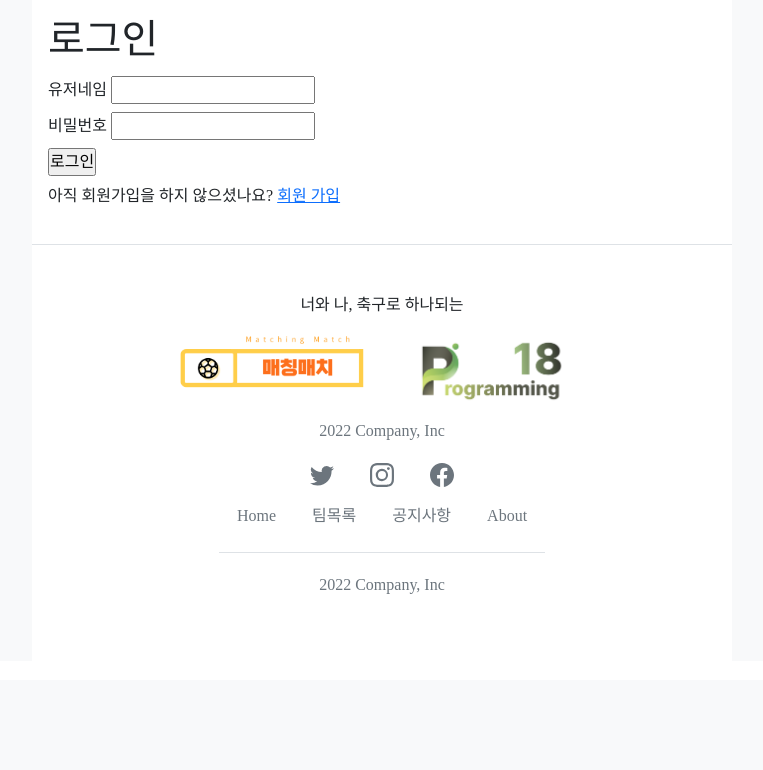
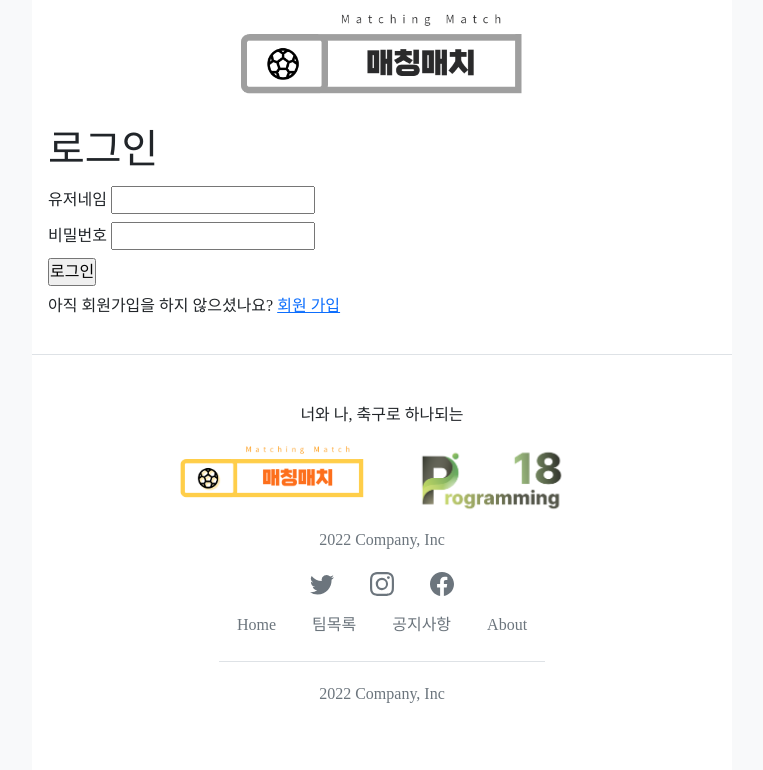
Before and after one commit to matchingMatch/matchingMatch, a Django app: template server/apps/matchingMatch/templates/matchingMatch/login_register.html in a window 1280 px wide. Shown: the part 120-890 px from the top of the page, without its empty margins (258-1021 px from the left). Before the commit the page ends 714 px from the top, so only its background shows below. Run offline with Django 3.2, Linux system fonts and the light colour scheme; the template is opened without the code that fills it, so the values that code supplies are empty; some libraries are stand-ins or nearby versions; some web fonts are replaced.

Commit message:
[fix] login_register 이미지 추가

```diff
--- a/server/apps/matchingMatch/templates/matchingMatch/login_register.html
+++ b/server/apps/matchingMatch/templates/matchingMatch/login_register.html
@@ -1,11 +1,16 @@
 {% extends 'matchingMatch/base.html' %}
-
+{% load static %}
 {% block content %}
 	{% if page == 'register' %}
 
 	<body>
     <div class="wrap w-100 vh-102 d-flex bg-light justify-content-center p-0">
       <div class="d-flex flex-column bg-white " style = "width:700px;">
+        <div class="mx-auto">
+          <a href="/">
+            <img class="ml-3" src="{% static 'img/site_logo.png' %}" width="300">
+          </a>
+        </div>
         <div class="login-register--container m-3">
           <h1 class="form-field--title">회원가입</h1>
           <div>
@@ -50,6 +55,11 @@
 	{% else %}
   <div class="wrap w-100 vh-99 d-flex bg-light justify-content-center p-0">
     <div class="d-flex flex-column bg-white " style = "width:700px;">
+      <div class="mx-auto">
+        <a href="/">
+          <img class="ml-3" src="{% static 'img/site_logo.png' %}" width="300">
+        </a>
+      </div>
       <div class="login-register--container section m-3">
         <h1 class="form-field--title">로그인</h1>
         {%if messages%} {%for message in messages%}
```
